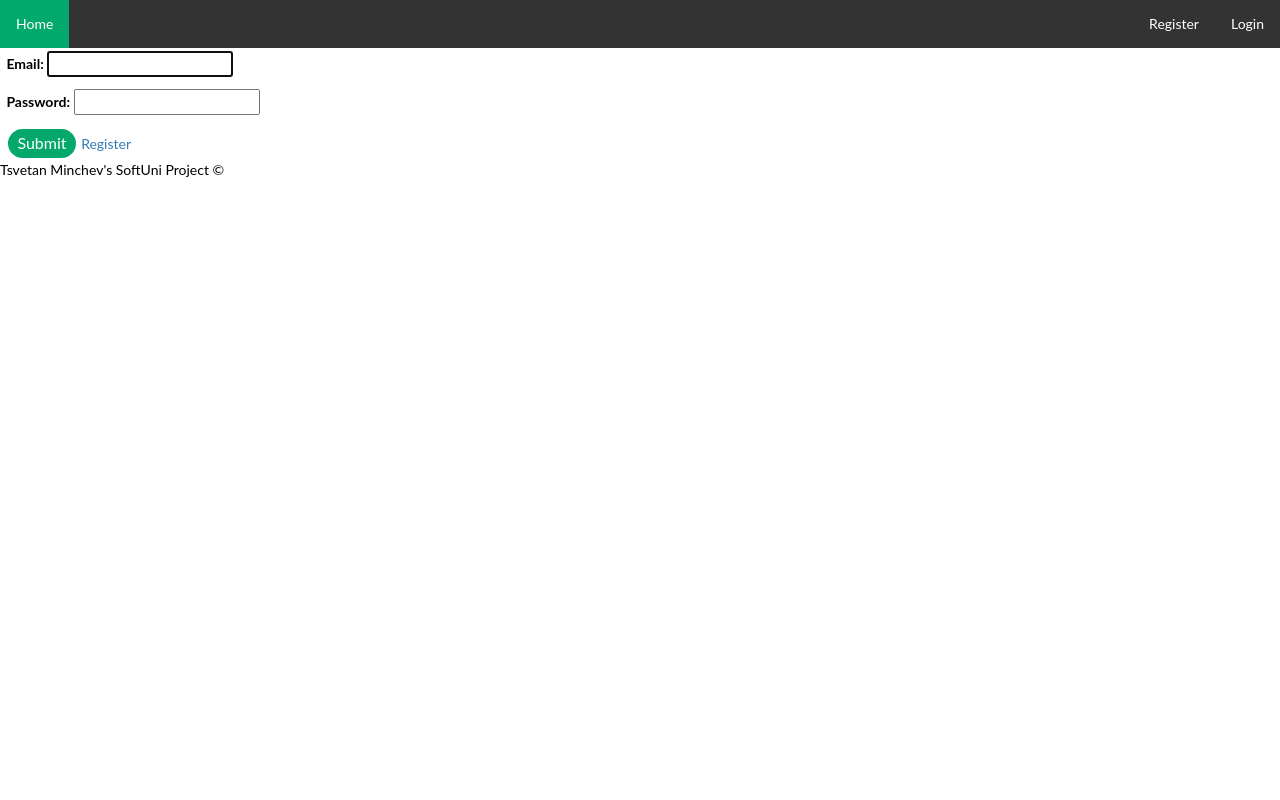
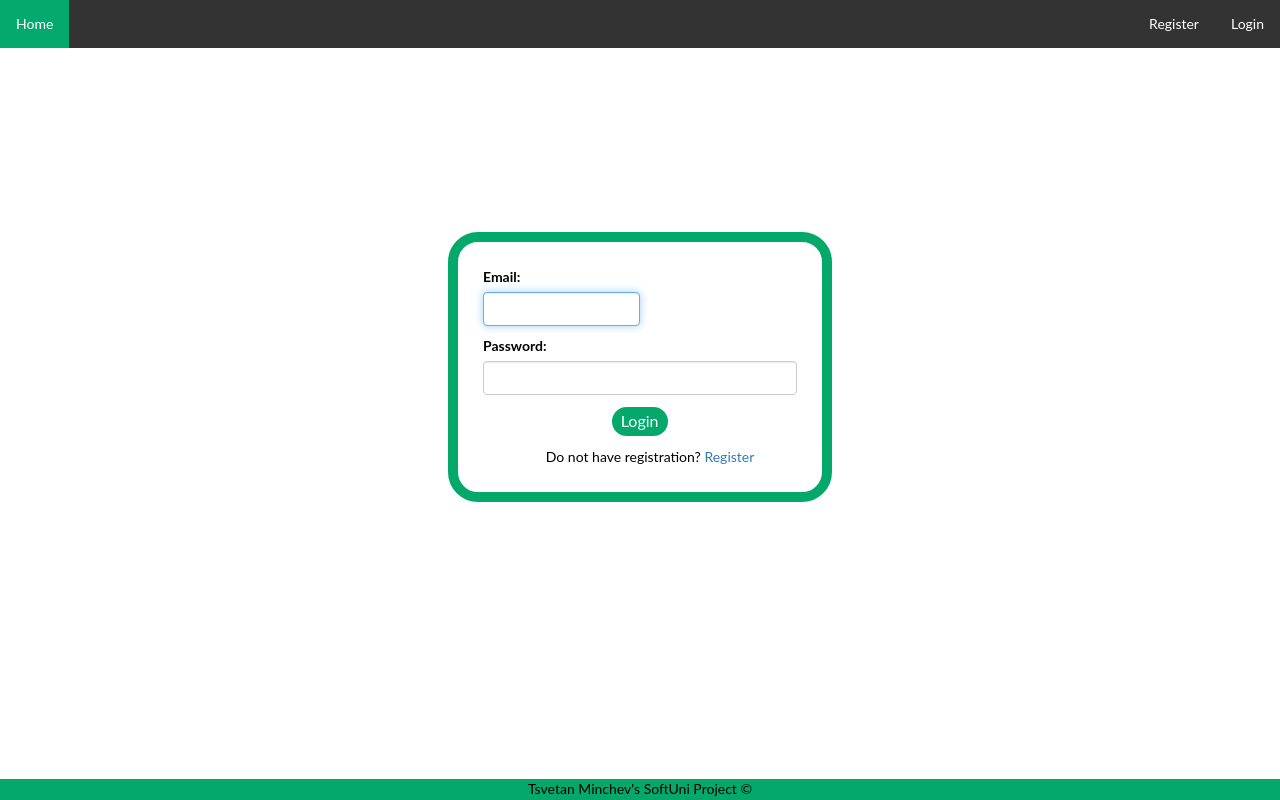
Before and after one commit to TheCeco/eSchoolManager-Python-Django, a Django app: page /profile/login/ in a window 1280 px wide. Run offline with Django 4.2, Linux system fonts and the light colour scheme; some libraries are stand-ins or nearby versions.

Commit message:
update login view

```diff
--- a/eSchoolManager/accounts_app/forms.py
+++ b/eSchoolManager/accounts_app/forms.py
@@ -1,5 +1,5 @@
 from django.contrib.auth import get_user_model
-from django.contrib.auth.forms import BaseUserCreationForm
+from django.contrib.auth.forms import BaseUserCreationForm, AuthenticationForm
 from django.core.exceptions import ValidationError
 from django import forms
 
@@ -55,3 +55,11 @@ class SchoolUserEditForm(forms.ModelForm):
                 'class': 'form-control'
             })
         }
+
+
+class SchoolUserLoginForm(AuthenticationForm):
+    def __init__(self, *args, **kwargs):
+        super().__init__(*args, **kwargs)
+        self.fields['username'].widget.attrs.update({'class': 'form-control',
+                                                     'type': 'email'})
+        self.fields['password'].widget.attrs.update({'class': 'form-control'})
--- a/eSchoolManager/accounts_app/views.py
+++ b/eSchoolManager/accounts_app/views.py
@@ -3,7 +3,7 @@ from django.shortcuts import redirect
 from django.views import generic as views
 from django.urls import reverse_lazy
 
-from eSchoolManager.accounts_app.forms import SchoolUserRegistrationForm
+from eSchoolManager.accounts_app.forms import SchoolUserRegistrationForm, SchoolUserLoginForm
 
 UserModel = get_user_model()
 
@@ -11,6 +11,7 @@ UserModel = get_user_model()
 # Create your views here.
 class SchoolUserLoginView(auth_views.LoginView):
     template_name = 'accounts_templates/login.html'
+    form_class = SchoolUserLoginForm
 
     def form_invalid(self, form):
         new_user = form.cleaned_data
--- a/static/style.css
+++ b/static/style.css
@@ -22,7 +22,7 @@ button, .button {
 }
 
 .button-delete {
-    background-color: darkred; /* Green */
+    background-color: darkred;
     border: none;
     color: white;
     padding: 3px 9px;
@@ -147,3 +147,36 @@ body {
 .grade-details {
     color: black;
 }
+
+#id_username {
+    width: 50%;
+}
+
+.login-form {
+    position: absolute;
+    top: 29%;
+    left: 35%;
+    width: 30%;
+    border: 10px solid #04A86A;
+    border-radius: 3rem;
+    padding: 25px
+}
+
+#footer {
+    position: fixed;
+    bottom: 0;
+    left: 0;
+    width: 100%;
+    height: 21px;
+    background-color: #04A86A;
+    text-align: center;
+}
+
+.redirect-url {
+    margin-left: 20%;
+    margin-top: 3%;
+}
+
+.authenticate-button {
+    margin-left: 41%;
+}
--- a/templates/accounts_templates/login.html
+++ b/templates/accounts_templates/login.html
@@ -1,10 +1,32 @@
 {% extends 'base_templates/base.html' %}
 {% block content %}
-    <form action="{% url 'login' %}" method="post">
+    <style>
+        .login-form {
+            position: absolute;
+            top: 29%;
+            left: 35%;
+            width: 30%;
+            border: 10px solid #04A86A;
+            border-radius: 3rem;
+            padding: 25px
+        }
+
+        .redirect-url {
+            margin-left: 20%;
+            margin-top: 3%;
+        }
+
+        .authenticate-button {
+            margin-left: 41%;
+        }
+
+    </style>
+    <form action="{% url 'login' %}" method="post" class="login-form">
         {% csrf_token %}
         {{ form.as_p }}
-        <input type="submit" value="Submit" class="button">
-    <a href="{% url 'register' %}">Register</a>
+        <input type="submit" value="Login" class="button authenticate-button">
+        <div class="redirect-url">
+            Do not have registration? <a href="{% url 'register' %}">Register</a>
+        </div>
     </form>
-
 {% endblock %}
--- a/templates/accounts_templates/register.html
+++ b/templates/accounts_templates/register.html
@@ -5,7 +5,7 @@
     <form action="{% url 'register' %}" method="post">
         {% csrf_token %}
         {{ form.as_p }}
-        <input type="submit" value="Submit" class="button">
-        <a href="{% url 'login' %}">Login</a>
+        <input type="submit" value="Register" class="button">
+        Already have a registration? <a href="{% url 'login' %}">Login</a>
     </form>
 {% endblock %}
--- a/templates/base_templates/base.html
+++ b/templates/base_templates/base.html
@@ -21,7 +21,18 @@
     {% block content %}
     {% endblock %}
 </main>
-<footer>
+<footer id="footer">
+    <style>
+        #footer {
+            position: fixed;
+            bottom: 0;
+            left: 0;
+            width: 100%;
+            height: 21px;
+            background-color: #04A86A;
+            text-align: center;
+        }
+    </style>
     {% include 'base_templates/footer.html' %}
 </footer>
 </body>
```
